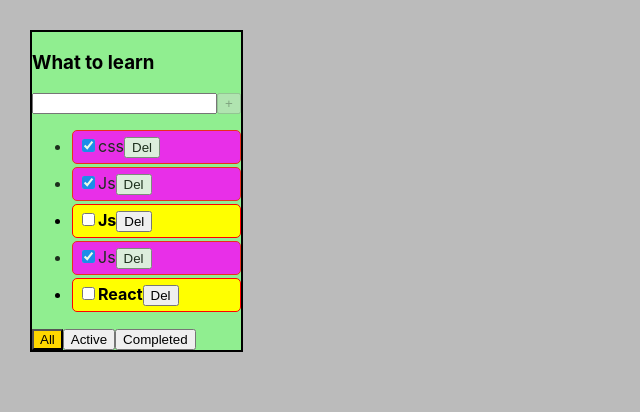
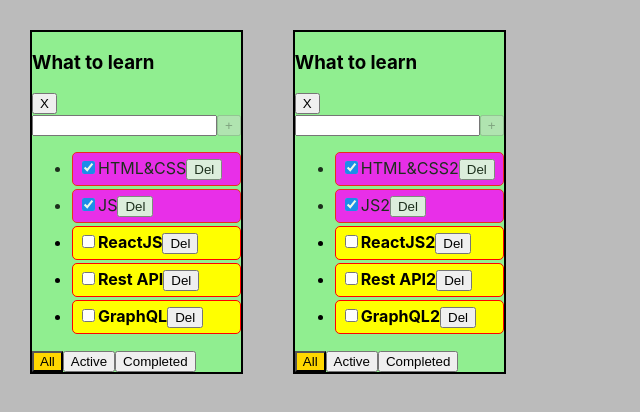
Before and after one commit to Vance051/1-todolist, a React (Create React App) app: page / in a window 1280 px wide. Shown: the top 412 px of the page, without its empty margins (0-640 px from the left). Built offline with nearby package versions, Linux system fonts and the light colour scheme.

Commit message:
Lesson5-Добавление нового тудулистаб удаление тудулиста. Починили все фукнкции и протипизировали

```diff
--- a/src/App.tsx
+++ b/src/App.tsx
@@ -9,18 +9,52 @@ export type TaskType = {
     isDone: boolean
 }
 export type PropsTodoList = {
+    todoListId: string
     todoTitle: string
     tasks: TaskType[]
-    removeTask: (taskId: string) => void
-    changeFilterValue: (filter: FilterType) => void
-    addTask: (newTaskTitle: string) => void
-    changeTaskStatus: (taskId:string, isDone:boolean)=>void
-    filter: FilterType
+    removeTask: (todoListId: string, taskId: string) => void
+    changeFilterValue: (todoListId: string, filter: FilterValuesType) => void
+    addTask: (todoListId: string, newTaskTitle: string) => void
+    changeTaskStatus: (todoListId: string, taskId: string, isDone: boolean) => void
+    filter: FilterValuesType
+    removeTodoList:(todoListId:string)=>void
 
 }
-export type FilterType = 'All' | 'Active' | 'Completed'
+type todolistsType = { id: string, title: string, filter: FilterValuesType }
+
+export type FilterValuesType = 'All' | 'Active' | 'Completed'
 
 function App() {
+    let todolistID1 = v1();
+    let todolistID2 = v1();
+
+    let [todolists, setTodolists] = useState<Array<todolistsType>>([
+        {id: todolistID1, title: 'What to learn', filter: 'All'},
+        {id: todolistID2, title: 'What to buy', filter: 'All'},
+    ])
+
+    let [tasks, setTasks] = useState({
+        [todolistID1]: [
+            {id: v1(), title: "HTML&CSS", isDone: true},
+            {id: v1(), title: "JS", isDone: true},
+            {id: v1(), title: "ReactJS", isDone: false},
+            {id: v1(), title: "Rest API", isDone: false},
+            {id: v1(), title: "GraphQL", isDone: false},
+        ],
+        [todolistID2]: [
+            {id: v1(), title: "HTML&CSS2", isDone: true},
+            {id: v1(), title: "JS2", isDone: true},
+            {id: v1(), title: "ReactJS2", isDone: false},
+            {id: v1(), title: "Rest API2", isDone: false},
+            {id: v1(), title: "GraphQL2", isDone: false},
+        ]
+    });
+
+
+    /*let [todolists, setTodolists] = useState<todolistsType[]>([
+        {id: v1(), title: 'What to learn', filter: 'All'},
+        {id: v1(), title: 'What to buy', filter: 'All'},
+    ])
 
     const [tasks, setTasks] = useState<Array<TaskType>>(
         [
@@ -28,58 +62,78 @@ function App() {
             {id: v1(), title: 'Js', isDone: true},
             {id: v1(), title: 'Js', isDone: false},
             {id: v1(), title: 'Js', isDone: true},
-            {id: v1(), title: 'React', isDone: false},])
-    const [filter, setFilter] = useState<FilterType>('All')
+            {id: v1(), title: 'React', isDone: false},])*/
+    const removeTodoList = (todoListId:string) => {
+      setTodolists(todolists.filter(todolist=>todolist.id!==todoListId))
+        delete tasks[todoListId]
+    }
+
+    // const [filter, setFilter] = useState<FilterValuesType>('All')
     //Add new task
-    const addTask = (newTaskTitle: string) => {
+    const addTask = (todoListId: string, newTaskTitle: string) => {
         const newTask: TaskType = {id: v1(), title: newTaskTitle, isDone: false}
-        const newTasks: TaskType[] = [newTask, ...tasks]
-        setTasks(newTasks)
+        setTasks({...tasks, [todoListId]: [newTask, ...tasks[todoListId]]})
+        // const newTasks: TaskType[] = [newTask, ...tasks]
+        // setTasks(newTasks)
     }
+    const changeTaskStatus = (todoListId: string, taskId: string, isDone: boolean) => {
+        setTasks({...tasks, [todoListId]: tasks[todoListId].map(task => task.id === taskId ? {...task, isDone: isDone} : task)})
+
+        // setTasks(tasks.map(t => t.id === taskId ? {...t, isDone: isDone} : t))
+    }
+
     // name Task List
     const todoTitle1: string = 'What to learn'
 // Remove Task
-    const removeTask = (taskId: string) => {
-        const nextState: TaskType[] = tasks.filter(t => t.id !== taskId)
-        setTasks(nextState)
+    const removeTask = (todoListId: string, taskId: string) => {
+        setTasks({...tasks, [todoListId]: tasks[todoListId].filter(task => task.id !== taskId)})
+        // const nextState: TaskType[] = tasks.filter(t => t.id !== taskId)
+        // setTasks(nextState)
     }
 // Change Filter value
-    let taskForTodoList: TaskType[]
-    switch (filter) {
-        case "Active":
-            taskForTodoList = tasks.filter(t => !t.isDone)
-            break
-        case "Completed":
-            taskForTodoList = tasks.filter(t => t.isDone)
-            break
-        default:
-            taskForTodoList = tasks
-            break
-    }
+
     //Change Filter on 'all' | 'active' | 'complete'
-    const changeFilterValue = (filter: FilterType) => {
-        setFilter(filter)
+    const changeFilterValue = (todoListId: string, filter: FilterValuesType) => {
+        // setFilter(filter)
+        setTodolists(todolists.map(el => el.id === todoListId ? {...el, filter: filter} : el))
     }
 
 
     //upDate Task(isDone)
-    const changeTaskStatus = (taskId: string, isDone:boolean) => {
-        setTasks(tasks.map(t => t.id === taskId ? {...t, isDone: isDone} : t))
-    }
 
 
     //UI---------------------------------
     return (
         <div className="App">
+            {todolists.map(el => {
+                let taskForTodoList = tasks[el.id];
+                switch (el.filter) {
+                    case "Active":
+                        taskForTodoList = tasks[el.id].filter(t => !t.isDone)
+                        break
+                    case "Completed":
+                        taskForTodoList = tasks[el.id].filter(t => t.isDone)
+                        break
+                    // default:
+                    //     taskForTodoList = tasks
+                    //     break
+                }
+                return (
                     <TodoList
+                        key={el.id}
+                        todoListId={el.id}
                         todoTitle={todoTitle1}
                         tasks={taskForTodoList}
                         removeTask={removeTask}
                         changeFilterValue={changeFilterValue}
                         addTask={addTask}
                         changeTaskStatus={changeTaskStatus}
-                filter={filter}
+                        filter={el.filter}
+                        removeTodoList={removeTodoList}
                     />
+                )
+            })}
+
         </div>
     );
 }
--- a/src/Components/TodoList.tsx
+++ b/src/Components/TodoList.tsx
@@ -1,33 +1,43 @@
 import React, {ChangeEvent, FC, KeyboardEvent, useState} from "react";
-import {FilterType, PropsTodoList} from "../App";
+import {FilterValuesType, PropsTodoList} from "../App";
 import Button from "./Button";
 
 
 export const TodoList: FC<PropsTodoList> = (props) => {
-   const {todoTitle, tasks, removeTask, changeFilterValue, addTask, changeTaskStatus, filter} = props
+    const {
+        todoTitle,
+        tasks,
+        removeTask,
+        changeFilterValue,
+        addTask,
+        changeTaskStatus,
+        filter,
+        todoListId,
+        removeTodoList
+    } = props
     const [newTaskTitle, setNewTaskTitle] = useState('')
     const [error, setError] = useState<string | null>(null)
 
-    const newFilter = (filter: FilterType) => {
-        changeFilterValue(filter)
+    const newFilter = (todoListId: string, filter: FilterValuesType) => {
+        changeFilterValue(todoListId, filter)
     }
 
 
     const taskList: JSX.Element[] = tasks.map((task) => {
-        const  onChangeTaskStatus = (event: ChangeEvent<HTMLInputElement>) => {
-            changeTaskStatus(task.id, event.currentTarget.checked)
+        const onChangeTaskStatus = (todoListId: string, event: ChangeEvent<HTMLInputElement>) => {
+            changeTaskStatus(todoListId, task.id, event.currentTarget.checked)
         }
-        const removeTaskHandler = (taskId: string) => {
-            removeTask(taskId)
+        const removeTaskHandler = (todoListId: string, taskId: string) => {
+            removeTask(todoListId, taskId)
         }
         return (<li className={task.isDone ? 'task-done' : 'task'} key={task.id}>
             <input
                 type="checkbox"
-                onChange={onChangeTaskStatus}
+                onChange={(e) => onChangeTaskStatus(todoListId, e)}
                 checked={task.isDone}
             />
             <span>{task.title}</span>
-            <Button name={'Del'} callBack={() => removeTaskHandler(task.id)}/>
+            <Button name={'Del'} callBack={() => removeTaskHandler(todoListId, task.id)}/>
         </li>)
 
     })
@@ -40,7 +50,7 @@ export const TodoList: FC<PropsTodoList> = (props) => {
     const onClickToAddTaskHandler = () => {
 
         if (newTaskTitle.trim()) {
-            addTask(newTaskTitle.trim())
+            addTask(todoListId, newTaskTitle.trim())
             setNewTaskTitle('')
 
         } else {
@@ -51,7 +61,7 @@ export const TodoList: FC<PropsTodoList> = (props) => {
     } //сетаем тайтл вновую таску
 
     const onKeyPressHandler = (event: KeyboardEvent<HTMLInputElement>) => {
-         setError(null)
+        setError(null)
         if (event.key === 'Enter') {
             onClickToAddTaskHandler()
         }
@@ -60,9 +70,12 @@ export const TodoList: FC<PropsTodoList> = (props) => {
 
     const maxTitleLengthError = newTaskTitle.length > 15
 
+    const removeTodoListHandler = (todoListId: string) => {
+        removeTodoList(todoListId)
+    }
     return (
         <div>
-            <h3>{todoTitle}</h3>
+            <h3>{todoTitle}</h3><Button name={'X'} callBack={() => removeTodoListHandler(todoListId)}/>
 
             <div>
                 <input className={error ? 'error' : ''} value={newTaskTitle}
@@ -85,9 +98,12 @@ export const TodoList: FC<PropsTodoList> = (props) => {
                 : <span>The list is empty</span>
             }
             <div>
-                <Button classes={filter==='All'? 'active-filter' :''} callBack={() => newFilter('All')} name={'All'}/>
-                <Button classes={filter==='Active'? 'active-filter' :''} callBack={() => newFilter("Active")} name={'Active'}/>
-                <Button classes={filter==='Completed'? 'active-filter' :''} callBack={() => newFilter('Completed')} name={'Completed'}/>
+                <Button classes={filter === 'All' ? 'active-filter' : ''} callBack={() => newFilter(todoListId, 'All')}
+                        name={'All'}/>
+                <Button classes={filter === 'Active' ? 'active-filter' : ''}
+                        callBack={() => newFilter(todoListId, "Active")} name={'Active'}/>
+                <Button classes={filter === 'Completed' ? 'active-filter' : ''}
+                        callBack={() => newFilter(todoListId, 'Completed')} name={'Completed'}/>
             </div>
         </div>)
 }
```
Lines whose indentation alone changed are shown as unchanged.
